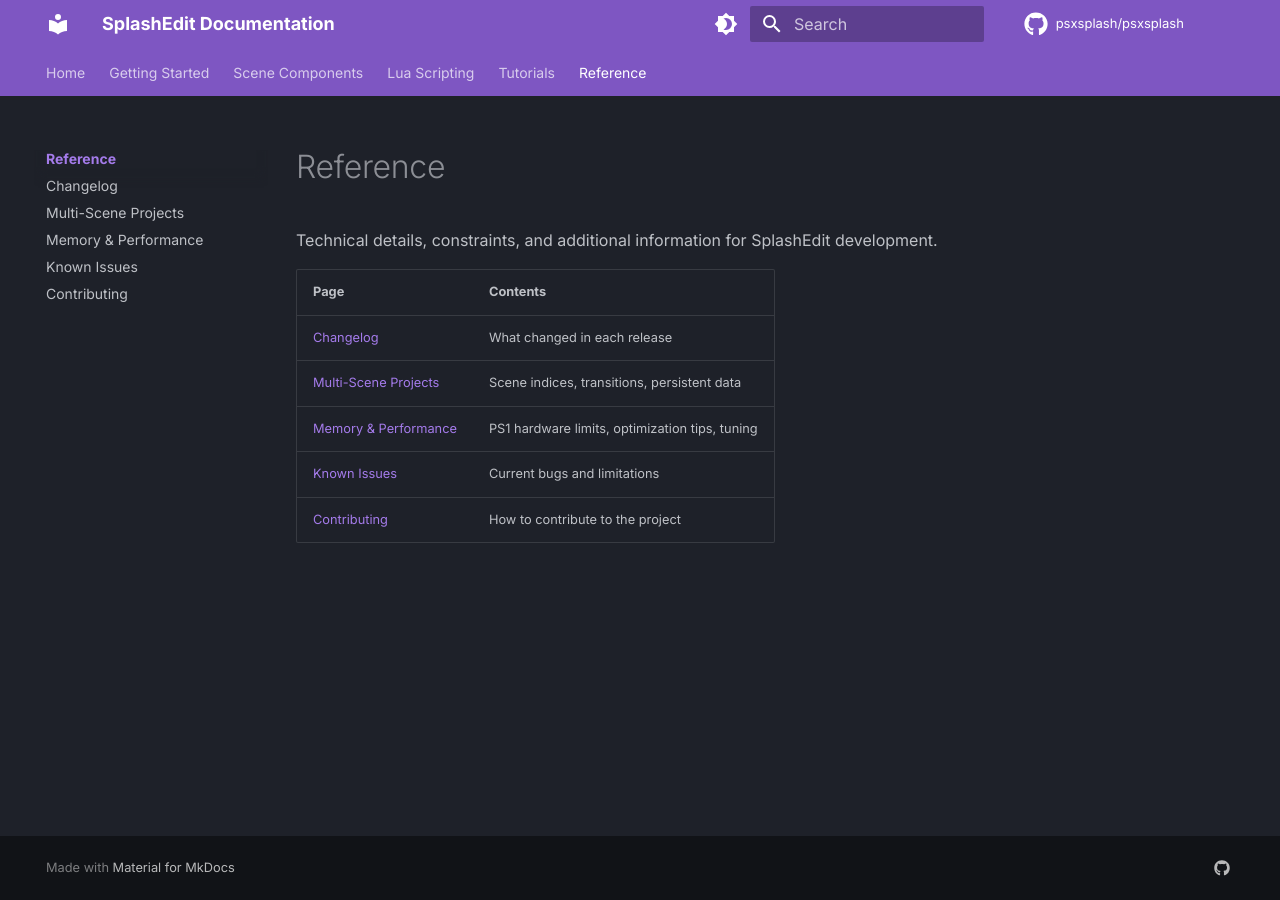
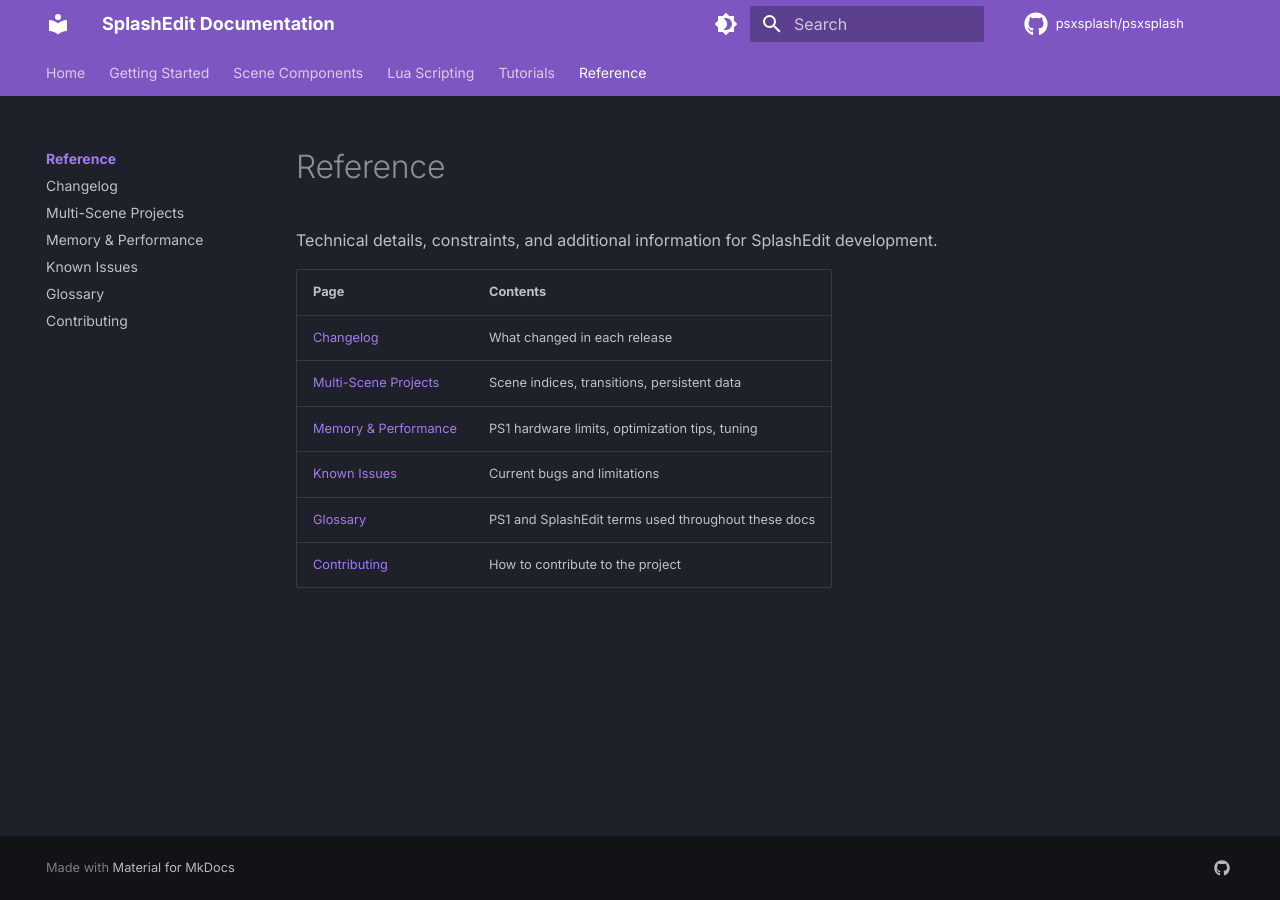
Before and after one commit to psxsplash/docs, an MkDocs documentation site: the page built from docs/reference/index.md, in a window 1280 px wide. Built offline with MkDocs 1.6.1 and Material for MkDocs 9.7.7, drawn with Linux system fonts in a browser that asks for light colours; comment, search, counter and statistics services are not loaded; the version menu is left out; part of the change alters nothing that is shown.

Commit message:
Group Scene Components nav to match components/index.md
Split the flat Scene Components nav list into Core, Visual, Spatial,
Interactivity, Sequencing, Multiplayer and Persistence, matching the
categories already used on the components index page. Multiplayer now
also links the networking tutorial and the psnl_server repo alongside
the reference page. Add the glossary to the Reference nav.

```diff
--- a/docs/reference/index.md
+++ b/docs/reference/index.md
@@ -8,4 +8,5 @@ Technical details, constraints, and additional information for SplashEdit develo
 | [Multi-Scene Projects](multi-scene.md) | Scene indices, transitions, persistent data |
 | [Memory & Performance](memory.md) | PS1 hardware limits, optimization tips, tuning |
 | [Known Issues](known-issues.md) | Current bugs and limitations |
+| [Glossary](glossary.md) | PS1 and SplashEdit terms used throughout these docs |
 | [Contributing](contributing.md) | How to contribute to the project |
--- a/mkdocs.yml
+++ b/mkdocs.yml
@@ -75,26 +75,35 @@ nav:
     - Building & Running: getting-started/building.md
   - Scene Components:
     - components/index.md
-    - Scene Exporter: components/scene-exporter.md
-    - Objects & Meshes: components/objects.md
-    - Player: components/player.md
-    - Textures & VRAM: components/textures.md
-    - Skinned Meshes: components/skinned-meshes.md
-    - Navigation & Collision: components/navigation.md
-    - Agents & AI: components/agents.md
-    - Rooms & Portals: components/rooms-portals.md
-    - Sprites: components/sprites.md
-    - Tilemaps: components/tilemaps.md
-    - UI System: components/ui.md
-    - Custom Fonts: components/fonts.md
-    - Audio: components/audio.md
-    - Interactables: components/interactables.md
-    - Trigger Boxes: components/trigger-boxes.md
-    - Cutscenes: components/cutscenes.md
-    - Animations: components/animations.md
-    - Loading Screens: components/loading-screens.md
-    - Memory Cards: components/memory-cards.md
-    - Networking: components/networking.md
+    - Core:
+      - Scene Exporter: components/scene-exporter.md
+      - Objects & Meshes: components/objects.md
+      - Player: components/player.md
+    - Visual:
+      - Textures & VRAM: components/textures.md
+      - Skinned Meshes: components/skinned-meshes.md
+      - Sprites: components/sprites.md
+      - Tilemaps: components/tilemaps.md
+      - Custom Fonts: components/fonts.md
+      - Loading Screens: components/loading-screens.md
+    - Spatial:
+      - Navigation & Collision: components/navigation.md
+      - Agents & AI: components/agents.md
+      - Rooms & Portals: components/rooms-portals.md
+    - Interactivity:
+      - UI System: components/ui.md
+      - Audio: components/audio.md
+      - Interactables: components/interactables.md
+      - Trigger Boxes: components/trigger-boxes.md
+    - Sequencing:
+      - Cutscenes: components/cutscenes.md
+      - Animations: components/animations.md
+    - Multiplayer:
+      - Networking: components/networking.md
+      - Networked Multiplayer Tutorial: tutorials/networking.md
+      - psnl_server (GitHub): https://github.com/psxsplash/psnl_server
+    - Persistence:
+      - Memory Cards: components/memory-cards.md
   - Lua Scripting:
     - lua/index.md
     - Fixed-Point Math: lua/fixed-point.md
@@ -115,4 +124,5 @@ nav:
     - Multi-Scene Projects: reference/multi-scene.md
     - Memory & Performance: reference/memory.md
     - Known Issues: reference/known-issues.md
+    - Glossary: reference/glossary.md
     - Contributing: reference/contributing.md
```
